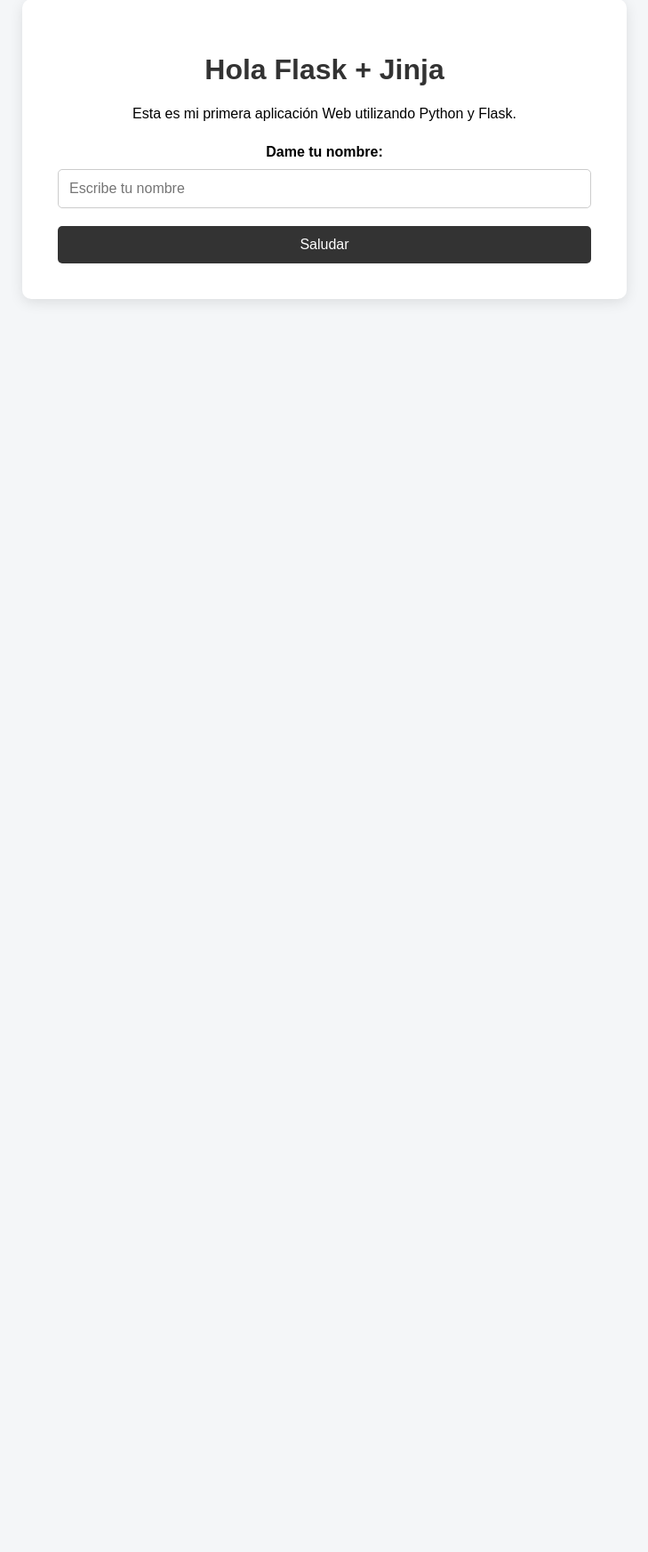
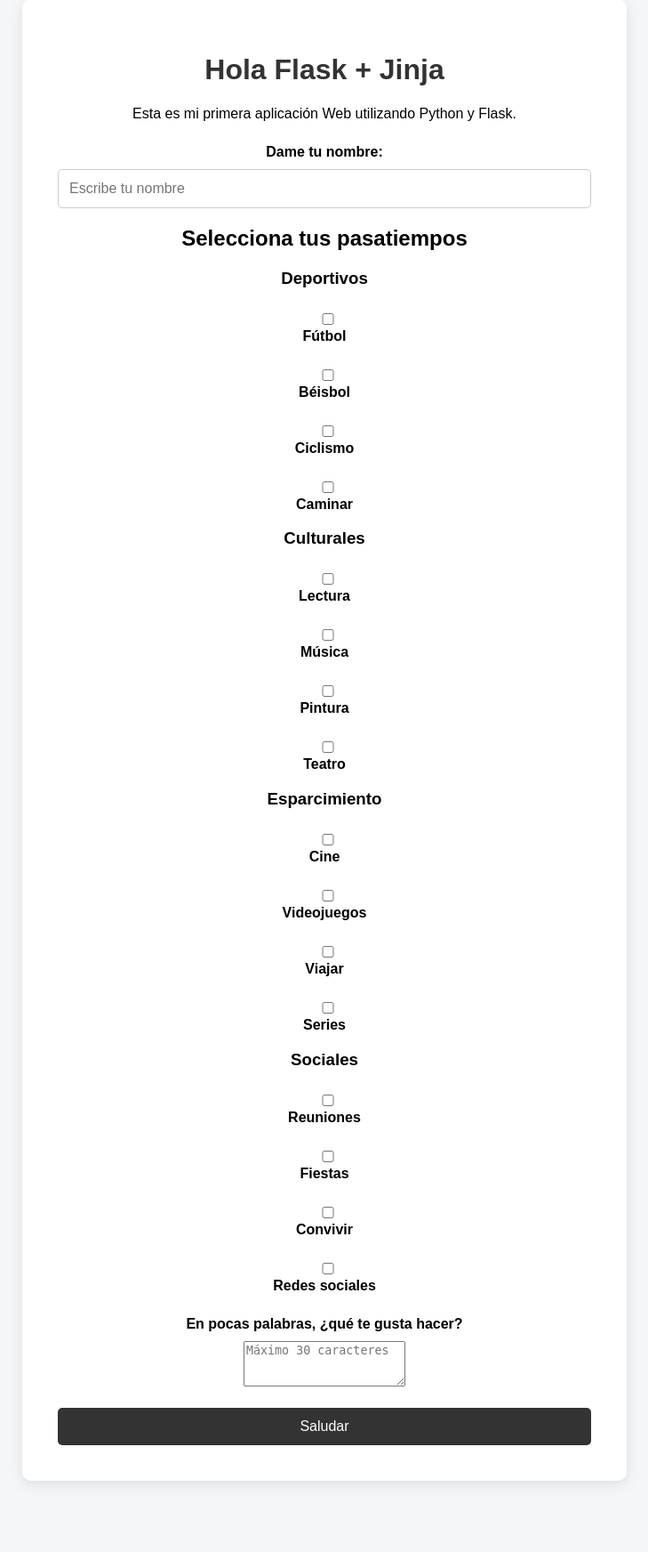
Before and after one commit to 22041150-hue/practica_0_holaFlaskJinja, a Flask app: page / in a window 1280 px wide. Shown: the part 81-1825 px from the top of the page at 89% size, without its empty margins (275-1004 px from the left). Before the commit the page ends 421 px from the top, so only its background shows below. Run offline with Flask 3, Linux system fonts and the light colour scheme.

Commit message:
Add files via upload

```diff
--- a/templates/index.html
+++ b/templates/index.html
@@ -17,6 +17,9 @@
         </p>
 
         <form action="/saludar" method="POST">
+            <!-- =============================================
+                 NOMBRE
+            ============================================= -->
             <label for="nombre">
                 Dame tu nombre:
             </label>
@@ -25,6 +28,112 @@
                 name="nombre"
                 placeholder="Escribe tu nombre"
                 required>
+
+            <!-- =============================================
+                 PASATIEMPOS
+            ============================================= -->
+            <h2>Selecciona tus pasatiempos</h2>
+            <div class="pasatiempos">
+                <!-- DEPORTIVOS -->
+                <div class="categoria">
+                    <h3>Deportivos</h3>
+                    <label>
+                        <input type="checkbox" name="pasatiempos" value="Fútbol">
+                        Fútbol
+                    </label>
+                    <label>
+                        <input type="checkbox" name="pasatiempos" value="Béisbol">
+                        Béisbol
+                    </label>
+                    <label>
+                        <input type="checkbox" name="pasatiempos" value="Ciclismo">
+                        Ciclismo
+                    </label>
+                    <label>
+                        <input type="checkbox" name="pasatiempos" value="Caminar">
+                        Caminar
+                    </label>
+                </div>
+
+                <!-- CULTURALES -->
+                <div class="categoria">
+                    <h3>Culturales</h3>
+                    <label>
+                        <input type="checkbox" name="pasatiempos" value="Lectura">
+                        Lectura
+                    </label>
+                    <label>
+                        <input type="checkbox" name="pasatiempos" value="Música">
+                        Música
+                    </label>
+                    <label>
+                        <input type="checkbox" name="pasatiempos" value="Pintura">
+                        Pintura
+                    </label>
+                    <label>
+                        <input type="checkbox" name="pasatiempos" value="Teatro">
+                        Teatro
+                    </label>
+                </div>
+
+                <!-- ESPARCIMIENTO -->
+                <div class="categoria">
+                    <h3>Esparcimiento</h3>
+                    <label>
+                        <input type="checkbox" name="pasatiempos" value="Cine">
+                        Cine
+                    </label>
+                    <label>
+                        <input type="checkbox" name="pasatiempos" value="Videojuegos">
+                        Videojuegos
+                    </label>
+                    <label>
+                        <input type="checkbox" name="pasatiempos" value="Viajar">
+                        Viajar
+                    </label>
+                    <label>
+                        <input type="checkbox" name="pasatiempos" value="Series">
+                        Series
+                    </label>
+                </div>
+
+                <!-- SOCIALES -->
+                <div class="categoria">
+                    <h3>Sociales</h3>
+                    <label>
+                        <input type="checkbox" name="pasatiempos" value="Reuniones">
+                        Reuniones
+                    </label>
+                    <label>
+                        <input type="checkbox" name="pasatiempos" value="Fiestas">
+                        Fiestas
+                    </label>
+                    <label>
+                        <input type="checkbox" name="pasatiempos" value="Convivir">
+                        Convivir
+                    </label>
+                    <label>
+                        <input type="checkbox" name="pasatiempos" value="Redes sociales">
+                        Redes sociales
+                    </label>
+                </div>
+            </div>
+
+            <!-- =============================================
+                 TEXTO LIBRE
+            ============================================= -->
+            <label for="me_gusta">
+                En pocas palabras, ¿qué te gusta hacer?
+            </label>
+            <textarea
+                id="me_gusta"
+                name="me_gusta"
+                maxlength="30"
+                rows="3"
+                placeholder="Máximo 30 caracteres"
+                required
+            ></textarea>
+
             <button type="submit">
                 Saludar
             </button>
```
Also changed, not shown: templates/saludar.html (+19 -0 lines).
